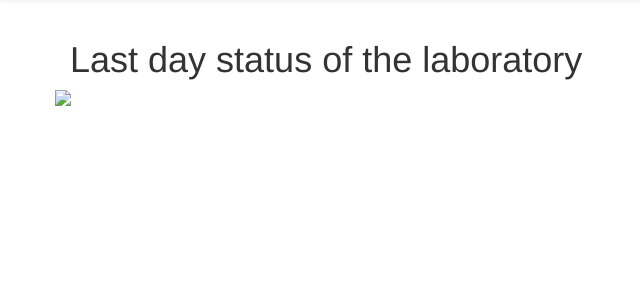
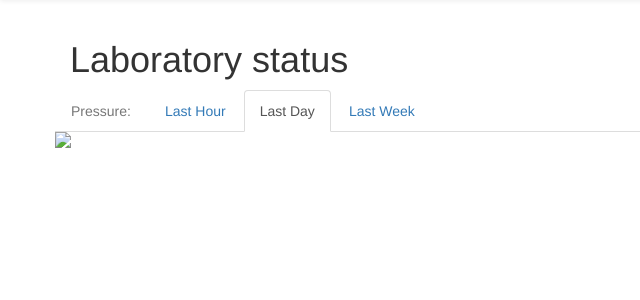
Before and after one commit to karpov-sv/ccdlab, a Django app: template archive/templates/current.html in a window 1280 px wide. Shown: the part 51-351 px from the top of the page, without its empty margins (0-640 px from the left). Run offline with Django 3.2, Linux system fonts and the light colour scheme; the template is opened without the code that fills it, so the values that code supplies are empty; parts of the project's set-up code (start-up, migrations or seed data) failed here and were passed over; some libraries are stand-ins or nearby versions.

Commit message:
Updates for current status screen

```diff
--- /dev/null
+++ b/archive/static/updater.js
@@ -0,0 +1,28 @@
+Updater = function(image_id, timeout, show_invisible){
+    this.img = $(image_id);
+    this.timeout = timeout;
+    this.source = $(image_id).attr('src');
+    this.show_invisible = show_invisible || false;
+
+    this.timer = 0;
+
+    this.img.on('load', $.proxy(this.run, this));
+    this.img.on('error', $.proxy(this.run, this));
+
+    this.run();
+}
+
+Updater.prototype.update = function(){
+    if(this.img.is(":visible") || this.show_invisible){
+        if(this.source.indexOf("?") > 0)
+            this.img.attr('src', this.source + '&rnd=' + Math.random());
+        else
+            this.img.attr('src', this.source + '?rnd=' + Math.random());
+    } else
+        this.run();
+}
+
+Updater.prototype.run = function(){
+    clearTimeout(this.timer);
+    this.timer = setTimeout($.proxy(this.update, this), this.timeout);
+}
--- a/archive/templates/current.html
+++ b/archive/templates/current.html
@@ -1,13 +1,59 @@
 {% extends "template.html" %}
+
+{% block head %}
+
+  <script src="{{ STATIC_URL }}/updater.js" type="text/javascript"></script>
+
+  <script language="javascript">
+   $(document).ready(function(){
+     new Updater('#pressure-hour > img', 60000, true);
+     new Updater('#pressure-day > img', 600000, true);
+     new Updater('#pressure-week > img', 600000, true);
+   });
+  </script>
+
+{% endblock %}
 
 {% block ptitle %}Current : CCDLab{% endblock %}
 
-{% block title %}Last day status of the laboratory{% endblock %}
+{% block title %}Laboratory status{% endblock %}
 
 {% block content %}
 
   <div>
-    <img src="{% url 'status_plot' 'pfeiffer' 'pressure' %}?ylog=1&width=1000&height=400&title=Pressure&ylabel=Pressure [mbar]" class="img img-responsive center-block">
+
+    <ul class="nav nav-tabs">
+      <li class="nav-item disabled"><a class="nav-link disabled">Pressure:</a></li>
+      <li class="nav-item"><a data-toggle="tab" href="#pressure-hour">Last Hour</a></li>
+      <li class="nav-item active"><a data-toggle="tab" href="#pressure-day">Last Day</a></li>
+      <li class="nav-item"><a data-toggle="tab" href="#pressure-week">Last Week</a></li>
+    </ul>
+
+    <div class="tab-content">
+      <div id="pressure-hour" class="tab-pane fade">
+        <img src="{% url 'status_plot' 'pfeiffer' 'pressure' %}?ylog=1&width=1000&height=400&hours=1&title=Pfeiffer&ylabel=Pressure [mbar]" class="img img-responsive center-block">
+      </div>
+      <div id="pressure-day" class="tab-pane fade in active">
+        <img src="{% url 'status_plot' 'pfeiffer' 'pressure' %}?ylog=1&width=1000&height=400&hours=24&title=Pfeiffer&ylabel=Pressure [mbar]" class="img img-responsive center-block">
+      </div>
+      <div id="pressure-week" class="tab-pane fade">
+        <img src="{% url 'status_plot' 'pfeiffer' 'pressure' %}?ylog=1&width=1000&height=400&hours=168&title=Pfeiffer&ylabel=Pressure [mbar]" class="img img-responsive center-block">
+      </div>
+    </div>
+
+
+    <div class="tab-content" id="pressure_tab">
+      <div class="tab-pane fade" id="pressure-hour" role="tabpanel" aria-labelledby="home-tab">
+
+      </div>
+      <div class="tab-pane fade show active" id="profile" role="tabpanel" aria-labelledby="profile-tab">
+
+      </div>
+      <div class="tab-pane fade" id="contact" role="tabpanel" aria-labelledby="contact-tab">
+
+      </div>
+    </div>
+
   </div>
 
 {% endblock %}
--- a/archive/views.py
+++ b/archive/views.py
@@ -112,6 +112,8 @@ def status_plot(request, client, param, width=1000.0, height=500.0, hours=24.0,
     if time: # It is failing if no data are plotted
         if (time[-1] - time[0]).total_seconds() < 2*24*3600:
             ax.xaxis.set_major_formatter(DateFormatter('%H:%M:%S'))
+        elif (time[-1] - time[0]).total_seconds() > 3*24*3600:
+            ax.xaxis.set_major_formatter(DateFormatter('%Y.%m.%d'))
         else:
             ax.xaxis.set_major_formatter(DateFormatter('%Y.%m.%d %H:%M:%S'))
 
```
